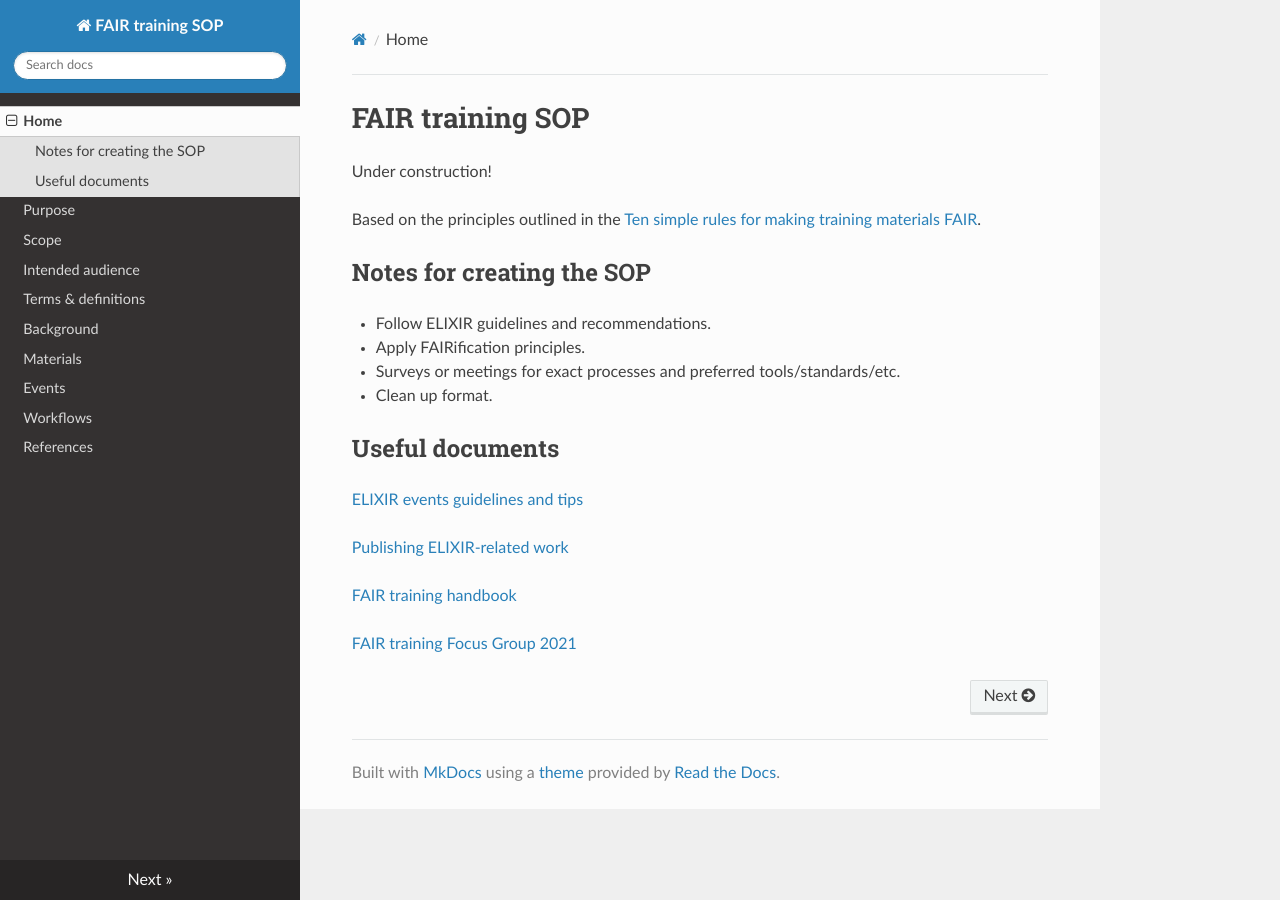
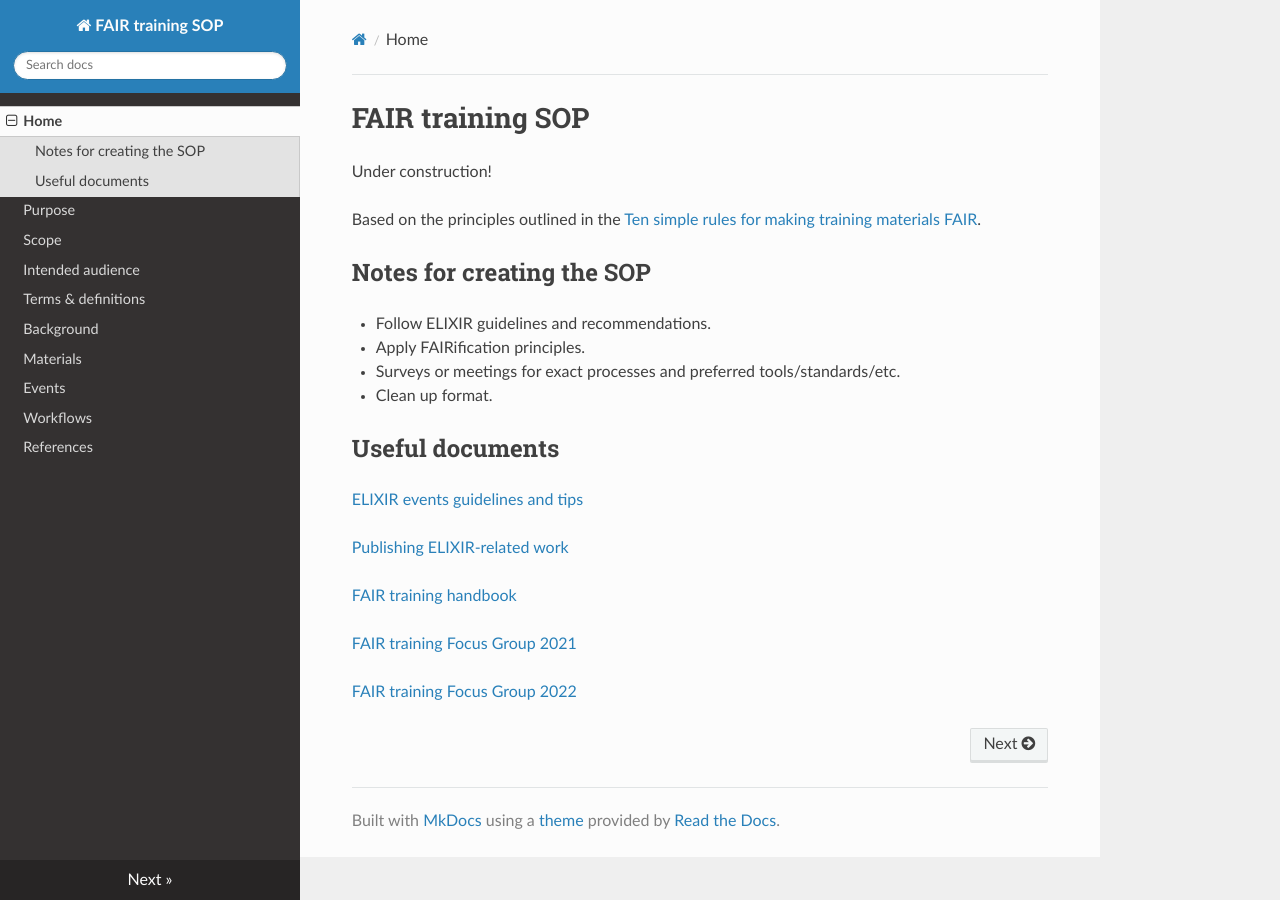
Before and after one commit to erincalhoun/fair-training-sop, an MkDocs documentation site: the page built from docs/index.md, in a window 1280 px wide. Built offline with MkDocs 1.6.1, drawn with Linux system fonts in a browser that asks for light colours; nearby versions of some CDN libraries.

Commit message:
Updated links on index.md.

```diff
--- a/docs/index.md
+++ b/docs/index.md
@@ -20,3 +20,5 @@ Based on the principles outlined in the [Ten simple rules for making training ma
 [FAIR training handbook](https://elixir-fair-training.github.io/FAIR-training-handbook/)
 
 [FAIR training Focus Group 2021](https://docs.google.com/document/d/1XkCfXFg_4HHKLirC_nUesoQJxxY0t07voWMN6jtLeeE/edit#)
+
+[FAIR training Focus Group 2022](https://docs.google.com/document/d/1RdnlMiBs8pOXKOLodla9fjKZqXNvzfXVCg2SyrVvmrc/edit#)
```
